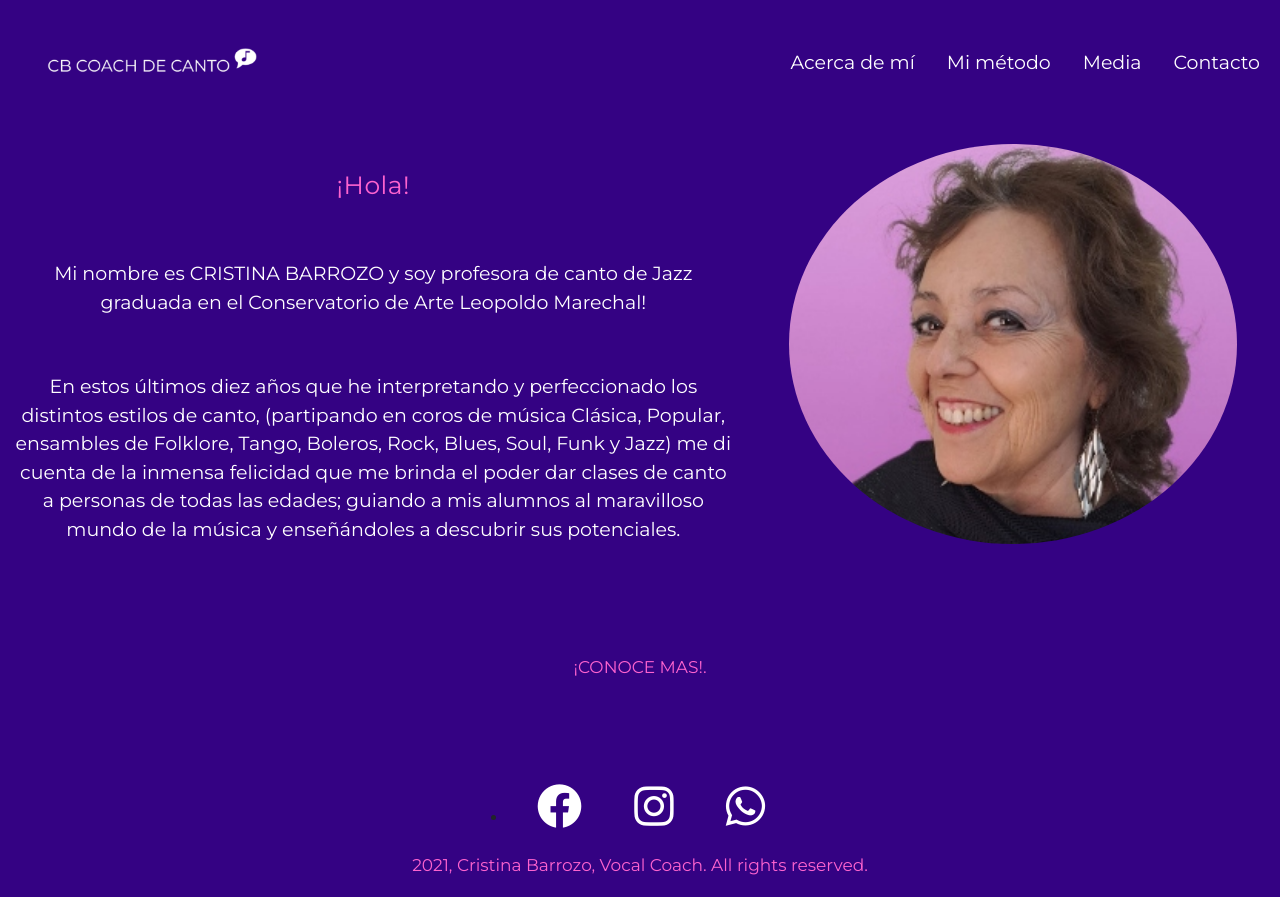
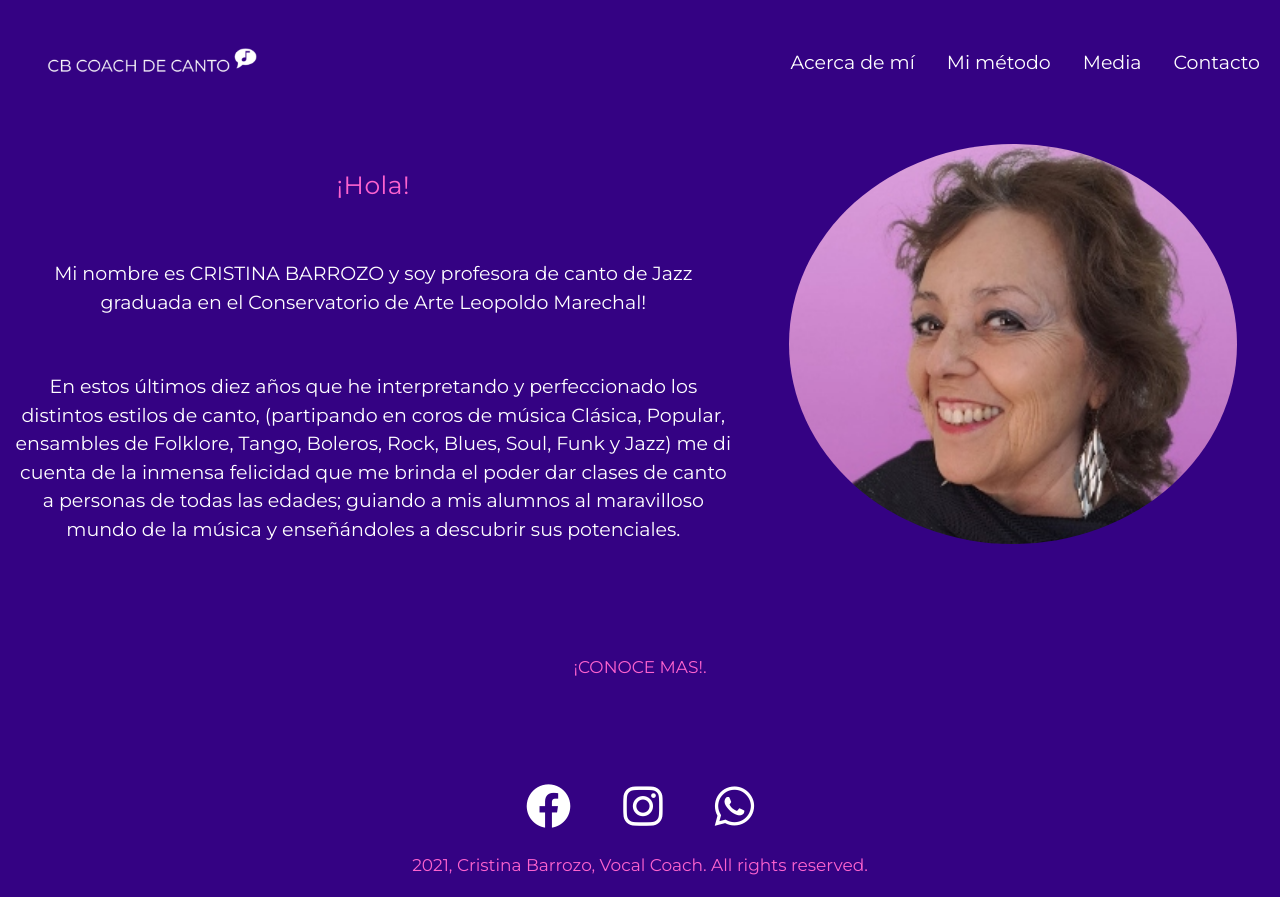
Before and after one commit to roddie-osorio/vocalcoachcb, a website: page html/acerca.html in a window 1280 px wide. Drawn offline with nearby package versions, Linux system fonts and the light colour scheme.

Commit message:
ultima revision

```diff
--- a/html/acerca.html
+++ b/html/acerca.html
@@ -127,9 +127,8 @@
     <!--INICIO DEL FOOTER-->
 
     <footer class="row">
-      <div class="col-lg-12">
-        <div class="iconos text-center">
-          <li>
+      <div class="col-lg-12 text-center">
+        <div class="iconos">
             <a
               href="https://www.facebook.com/Clases-de-canto-funcional-Cristina-Barrozo-107911024764130/"
               ><i class="fa-brands fa-facebook"></i
@@ -143,10 +142,9 @@
               href="https://api.whatsapp.com/send?phone=5491159075591&text=Hola!%20Contactame%20para%20ser%20tu%20Coach%20de%20Canto!"
               ><i class="fa-brands fa-whatsapp"></i
             ></a>
-          </li>
-        </div>
+          </div>
 
-        <p class="copyright text-center">
+        <p class="copyright">
           2021, Cristina Barrozo, Vocal Coach. All rights reserved.
         </p>
       </div>
```
Also changed, not shown: html/contacto.html (+0 -2 lines), html/media.html (+1 -3 lines), html/metodo.html (+1 -3 lines), index.html (+1 -3 lines).
